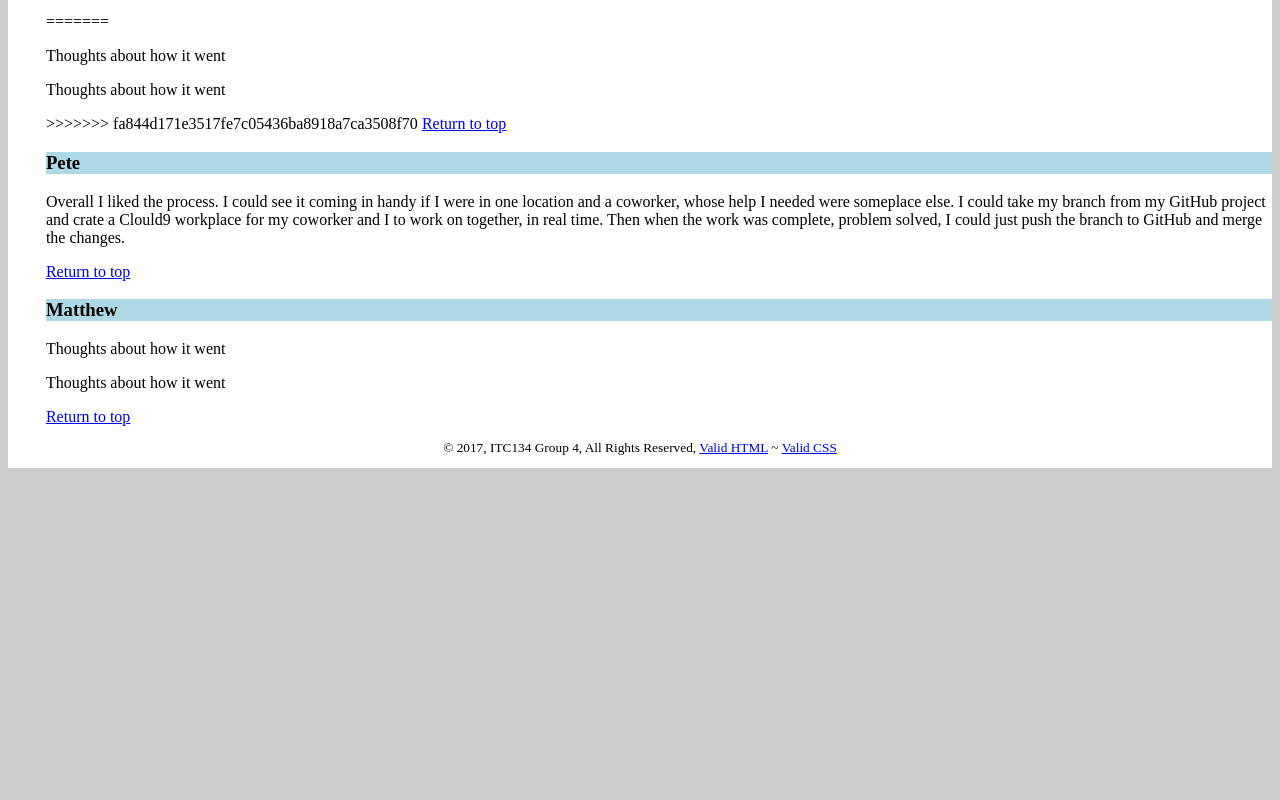
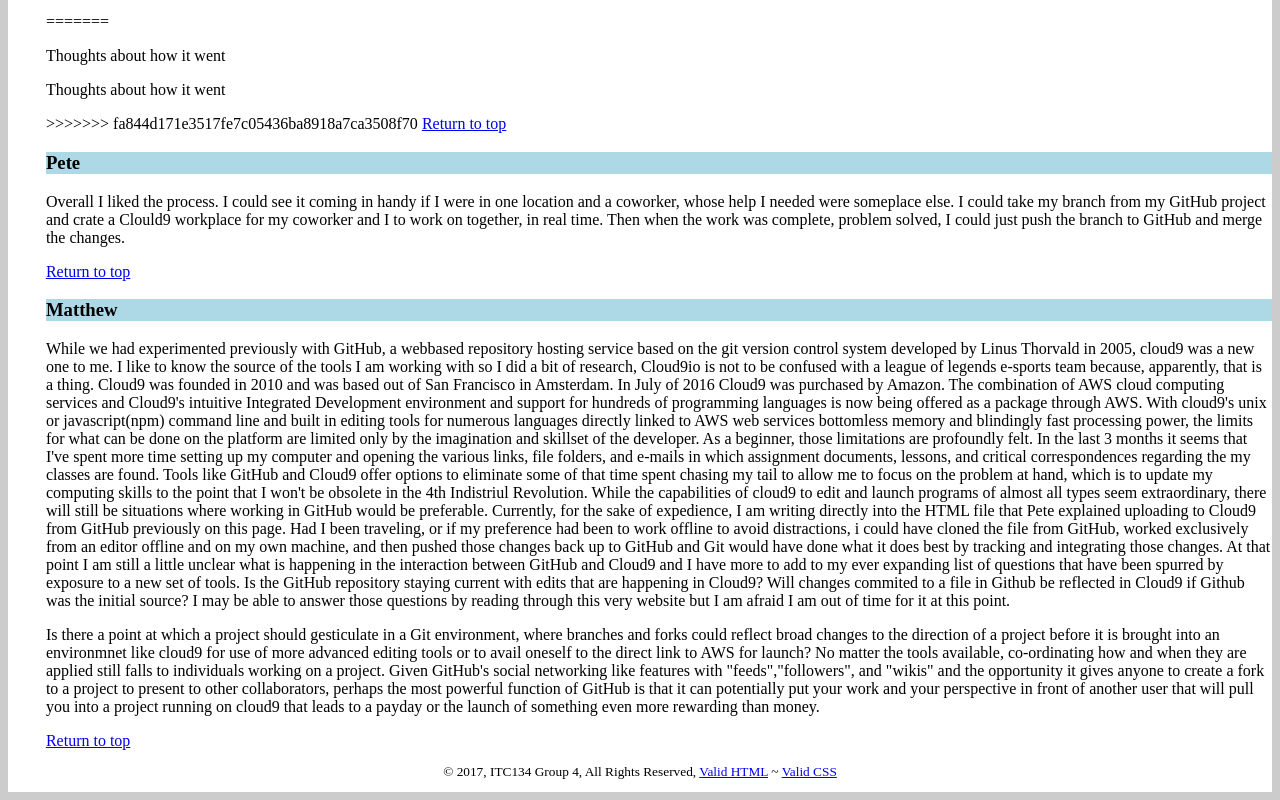
Before and after one commit to Peter-S/ITC134-Group4-GitHub-C9, a plain HTML site: page ITC134Group4GitC9/index.html in a window 1280 px wide. Shown: the part 5515-6315 px from the top of the page. Before the commit the page ends 5991 px from the top, so only its background shows below. Drawn offline with Linux system fonts and the light colour scheme.

Commit message:
Hey all
Committing directly to the master branch with the changes I just made to the index html. file in Cloud9 as well. Hope that I am not breaking anything.

```diff
--- a/ITC134Group4GitC9/index.html
+++ b/ITC134Group4GitC9/index.html
@@ -211,8 +211,21 @@
             <a href="#top">Return to top</a>
 
             <h3 id="m5">Matthew</h3>
-            <p>Thoughts about how it went</p>
-            <p>Thoughts about how it went</p>
+           <p>While we had experimented previously with GitHub, a webbased repository hosting service based on the git version control system developed by Linus Thorvald in 2005, cloud9 was a new one to me.
+            I like to know the source of the tools I am working with so I did a bit of research, Cloud9io is not to be confused with a league of legends e-sports team because, apparently, that is a thing.  Cloud9 was founded in 2010 and was based out of San Francisco in Amsterdam.  In July of 2016 Cloud9 was purchased by Amazon.  The combination of AWS cloud computing services and Cloud9's intuitive Integrated Development environment and support for hundreds of programming languages is now being offered as a package through AWS.
+            With cloud9's unix or javascript(npm) command line and built in editing tools for numerous languages directly linked to AWS web services bottomless memory and blindingly fast processing power, the limits for what can be done on the platform are limited only by the imagination and skillset of the developer.
+            As a beginner, those limitations are profoundly felt.  In the last 3 months it seems that I've spent more time setting up my computer and opening the various links, file folders, and e-mails in which assignment documents, lessons, and critical correspondences regarding the my classes are found.  Tools like GitHub and Cloud9 offer options to eliminate some of that time spent chasing my tail to allow me to focus on the problem at hand, which is to update my computing skills to the point that I won't be obsolete in the 4th Indistriul Revolution.
+            While the capabilities of cloud9 to edit and launch programs of almost all types seem extraordinary, there will still be situations where working in GitHub would be preferable.
+            Currently, for the sake of expedience, I am writing directly into the HTML file that Pete explained uploading to Cloud9 from GitHub previously on this page.
+            Had I been traveling, or if my preference had been to work offline to avoid distractions, i could have cloned the file from GitHub, worked exclusively from an editor offline and on my own machine, and then pushed those changes back up to GitHub and Git would have done what it does best by tracking and integrating those changes. At that point I am still a little unclear what is happening in the interaction between GitHub and Cloud9 and I have more to add to my ever expanding list of questions that have been spurred by exposure to a new set of tools.
+            Is the GitHub repository staying current with edits that are happening in Cloud9? Will changes commited to a file in Github be reflected in Cloud9 if Github was the initial source? I may be able to answer those questions by reading through this very website but I am afraid I am out of time for it at this point.
+
+            </p>
+            <p>
+            Is there a point at which a project should gesticulate in a Git environment, where branches and forks could reflect broad changes to the direction of a project before it is brought into an environmnet like cloud9 for use of more advanced editing tools or to avail oneself to the direct link to AWS for launch?
+            No matter the tools available, co-ordinating how and when they are applied still falls to individuals working on a project.  Given GitHub's social networking like features with "feeds","followers", and "wikis" and the opportunity it gives anyone to create a fork to a project to present to other collaborators, perhaps the most powerful function of GitHub is that it can potentially put your work and your perspective in front of another user that will pull you into a project running on cloud9 that leads to a payday or the launch of something even more rewarding than money.
+
+            </p>
             <a href="#top">Return to top</a>
 
 
```
